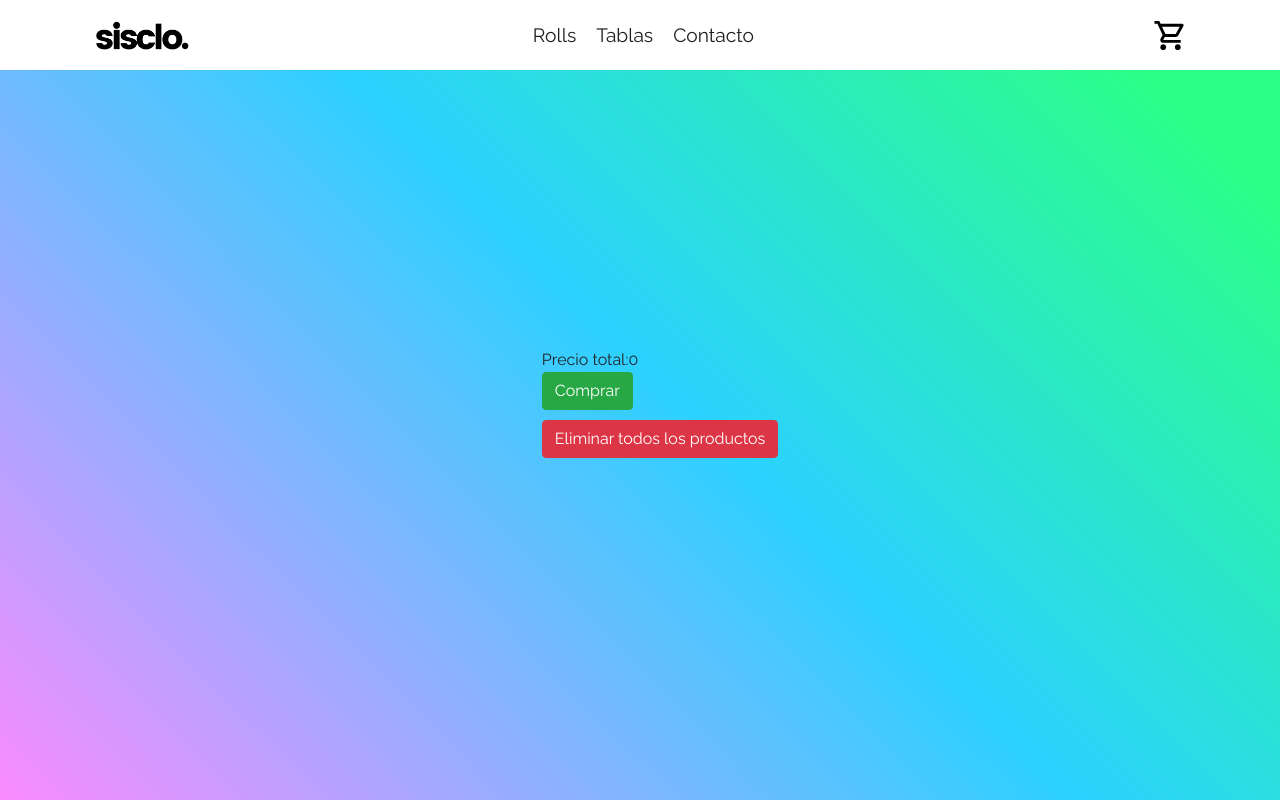
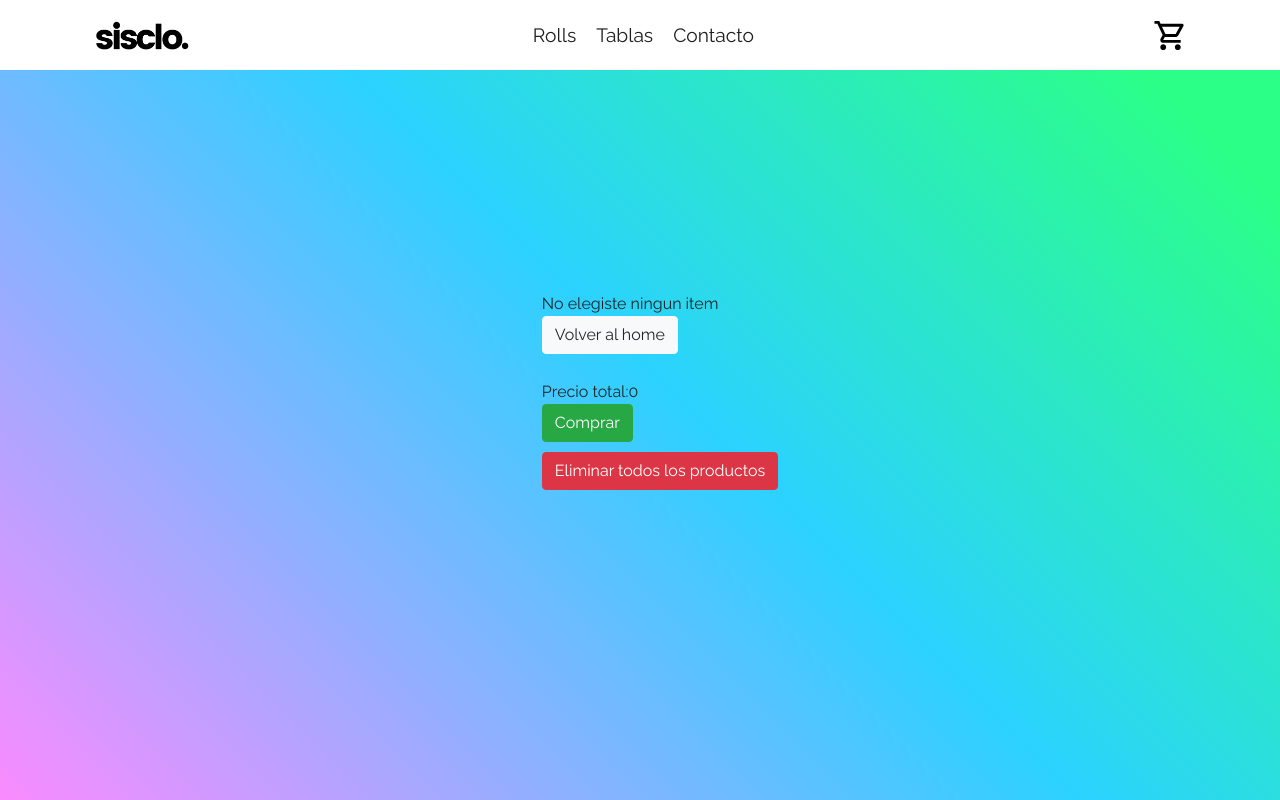
Before and after one commit to felipelerner/naon, a React (Create React App) app: page /cart in a window 1280 px wide. Built offline with nearby package versions, Linux system fonts and the light colour scheme.

Commit message:
arreglos en el css

```diff
--- a/src/components/cart/Cart.js
+++ b/src/components/cart/Cart.js
@@ -1,18 +1,25 @@
-import React, {useContext} from 'react'
+import React, {useContext} from 'react';
 import { CartContext } from '../../context/CartContext';
+import { useHistory } from 'react-router-dom'
+
 
 
 
 export default function CartPage() {
 
-    const {cart, clear, removeItem} = useContext(CartContext)
+    let history = useHistory()
+
+    function handleClick(){
+      history.push('/')
+    }
+
+    const {cart, clear, removeItem, sumaCantidad} = useContext(CartContext)
 
 
     function showcart(){
       console.log(cart)
+      console.log(sumaCantidad)
     }
-
-
 
     const precio = cart.map(item =>
      (item.price * item.quantity))
@@ -23,8 +30,6 @@ export default function CartPage() {
       return (
         <li key={id}>
         <p> producto: {product} unidades: {quantity} subtotal: ${quantity > 1 ?  priceByProduct : price}</p>
-        <button>+</button>
-        <br/>
         <button onClick={() =>removeItem(id)} className="btn btn-danger">Remover Item</button>
         <br/>
       </li>
@@ -33,32 +38,23 @@ export default function CartPage() {
 
     function CartWithoutItems(){
       return (
-        <p>No elegiste ningun item</p>
+        <div>
+        <p>No elegiste ningun item</p><button onClick={() => handleClick()} className="btn btn-light">Volver al home</button>
+        </div>
       )
     }
-
-    function ItemIn({id, product, quantity, priceByProduct, price}){
-      if(id){
-        return <CartWithItems id={id} product={product} quantity={quantity} priceByProduct={priceByProduct} price={price} />;
-      }
-      return <CartWithoutItems/>;
-    }
-
 
 
     return (
         <div className="home">
         <ul>
-          {cart.map(item =>{
-            const precioPorProducto = (item.price * item.quantity)
-            console.log (precioPorProducto)
-          return(
-              <div>
-                <ItemIn id={item.id} product={item.title} quantity={item.quantity} priceByProduct={precioPorProducto} price={item.price}/>
-            </div>
-          )})}
-
-
+          {!cart.length ? <CartWithoutItems/> :
+                cart.map(item =>{
+                  const precioPorProducto = (item.price * item.quantity)
+                  console.log (precioPorProducto)
+                return(
+                <CartWithItems id={item.id} product={item.title} quantity={item.quantity} priceByProduct={precioPorProducto} price={item.price}/>
+                )})}
         <br/>
         <p>Precio total:{sumaPrecios} </p>
         <button onClick={showcart} className="btn btn-success">Comprar</button>
--- a/src/components/cartWidget/CartWidget.css
+++ b/src/components/cartWidget/CartWidget.css
@@ -1,6 +1,3 @@
-.cartWidgetContainer{
-
-}
 
 .popCart{
     background-color: red;
@@ -27,6 +24,11 @@
     z-index: 30;
 }
 
+.cartWithPop:hover{
+    color: rgb(39, 105, 167);
+    cursor: pointer;
+}
+
 .cart:hover{
     color: rgb(39, 105, 167);
     cursor: pointer;
--- a/src/components/cartWidget/CartWidget.js
+++ b/src/components/cartWidget/CartWidget.js
@@ -2,24 +2,26 @@ import React, { useContext } from 'react';
 import './CartWidget.css';
 import ShoppingCartOutlinedIcon from '@material-ui/icons/ShoppingCartOutlined';
 import { CartContext } from '../../context/CartContext';
+import { useHistory } from 'react-router-dom'
 
 
 export default function CartWidget(){
 
-    const {cart} = useContext(CartContext)
+    const {sumaCantidad} = useContext(CartContext)
 
-    const itemsInCart = cart.map(item =>
-        (item.quantity))
+    let history = useHistory()
 
-    const totalItems = (itemsInCart)
+    function handleClick() {
+      history.push("/cart");
+    }
+
 
     return(
     <div>
-        {itemsInCart > 0 ? <div>
-            <div className="popCart"> {totalItems} </div>
-            <ShoppingCartOutlinedIcon fontSize="large" className="cartWithPop" />
-        </div> : <ShoppingCartOutlinedIcon fontSize="large" className="cart" />}
-
+        {sumaCantidad > 0 ? <div>
+            <div className="popCart"> {sumaCantidad} </div>
+            <ShoppingCartOutlinedIcon   onClick={handleClick}  fontSize="large" className="cartWithPop" />
+        </div> : <ShoppingCartOutlinedIcon  onClick={handleClick}  fontSize="large" className="cart" />}
     </div>
     )
 
--- a/src/components/itemCounter/ItemCounter.css
+++ b/src/components/itemCounter/ItemCounter.css
@@ -4,7 +4,7 @@
     justify-content: space-around;
     flex-direction: column;
     z-index: 1;
-    height: 100%;
+    height: 70%;
     width: 100%;
 }
 
--- a/src/components/itemCounter/ItemCounter.js
+++ b/src/components/itemCounter/ItemCounter.js
@@ -24,7 +24,7 @@ export default function ItemCounter ({title, nombre, stock, initial, id, price})
   }
 
   function onAdd(){
-    setCartItem({id: id, quantity: number, title: title, price: price})
+    setCartItem({id: id, quantity: number, title: title, price: price, stock:stock})
     setShowFinishButton(true)
   }
 
--- a/src/components/itemDetail/ItemDetail.css
+++ b/src/components/itemDetail/ItemDetail.css
@@ -45,12 +45,13 @@
 
 .textDetailContainer{
     width: 100%;
-    height: 100%;
+    height: 60%;
     display: flex;
     flex-direction: column;
     justify-content: center;
     align-items: center;
-    padding-top: 20px;
+    padding-top: 0;
+
 }
 
 .itemDetailTitle{
@@ -65,6 +66,7 @@
     display: flex;
     align-self: center;
     text-align: center;
+    justify-content: center;
 }
 
 .itemDetailPrice{
@@ -73,7 +75,7 @@
     justify-content: center;
     background-color: rgb(76, 192, 65);
     margin-top: 5px;
-    padding: 7px;
+    padding: 10px 20px 10px 20px;
     border-radius: 5px;
     color: white;
     font-size: 1rem;
@@ -84,6 +86,10 @@
 }
 
 .itemDetailCounterContainer{
-    margin-top: 20px;
-    margin-bottom: 65px;
+    width: 100%;
+    height: 70%;
+    display: flex;
+    align-items: center;
+    justify-content: center;
+
 }
--- a/src/components/navBar/NavBar.js
+++ b/src/components/navBar/NavBar.js
@@ -6,6 +6,8 @@ import { Link } from 'react-router-dom'
 
 
 export default function NavBar(){
+
+
 
     return (
         <div className="Nav">
@@ -22,7 +24,7 @@ export default function NavBar(){
                 </Link>
                   <li>Contacto</li>
               </ul>
-            <CartWidget />
+            <CartWidget/>
           </header>
         </div>
       );
--- a/src/context/CartContext.js
+++ b/src/context/CartContext.js
@@ -14,13 +14,14 @@ export function CartProvider(props){
       }
 
 
-      function setCartItem({id, title, quantity, price, totalPrice, totalProducts}) {
+      function setCartItem({id, title, quantity, price, totalPrice, totalProducts, stock}) {
         const isInCart = isCurrentlyInCart(id)
         if (isInCart) {
           const newToCart = cart.map(item => {
             if (item.id === id) {
               return {
                 ...item,
+                stock: stock,
                 quantity: quantity + item.quantity,
                 price: price,
                 totalPrice: (item.price * item.quantity),
@@ -31,7 +32,7 @@ export function CartProvider(props){
           })
           return setCart([...newToCart])
         }
-        setCart([...cart, {id, title, quantity, price, totalPrice, totalProducts}])
+        setCart([...cart, {id, title, quantity, price, totalPrice, totalProducts, stock}])
     }
 
     function clear(){
@@ -46,19 +47,12 @@ export function CartProvider(props){
       console.log(`eliminar item id ${id}`)
     }
 
-    // function calculadora() {
+    const cantidad = cart.map(item =>
+      item.quantity)
 
-    //   const precio = cart.map(item =>
-    //     (item.price * item.quantity))
-
-    //   const sumaPrecios = precio.reduce((prev, next) => prev + next, 0);
-
-    //   return sumaPrecios
-
-    // }
+    const sumaCantidad = cantidad.reduce((prev, next)=> prev + next, 0);
 
 
-
-    return <CartContext.Provider value={{setCartItem, setCart, clear, removeItem, cart}}{...props} />
+    return <CartContext.Provider value={{sumaCantidad, setCartItem, setCart, clear, removeItem, cart}}{...props} />
 
 }
```
